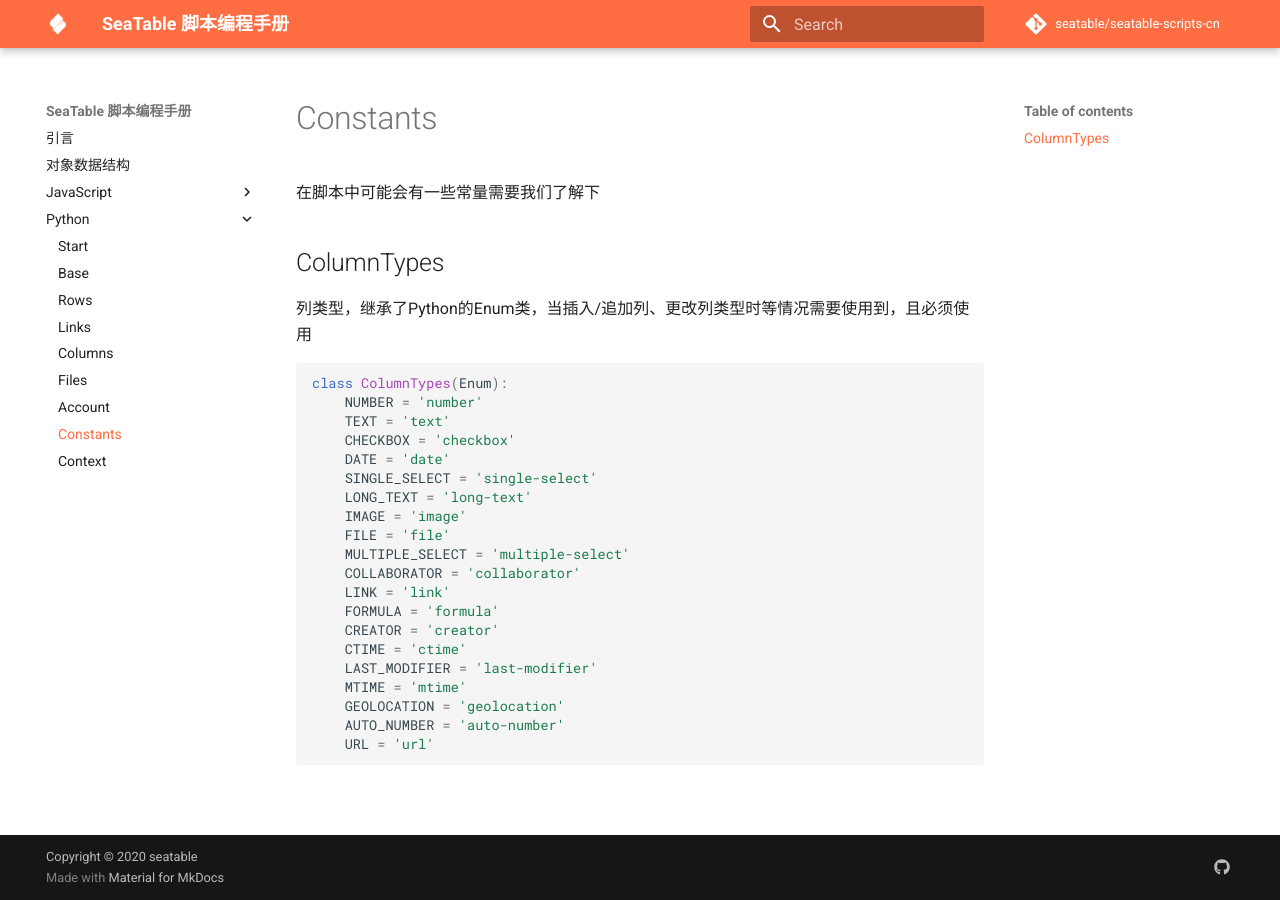
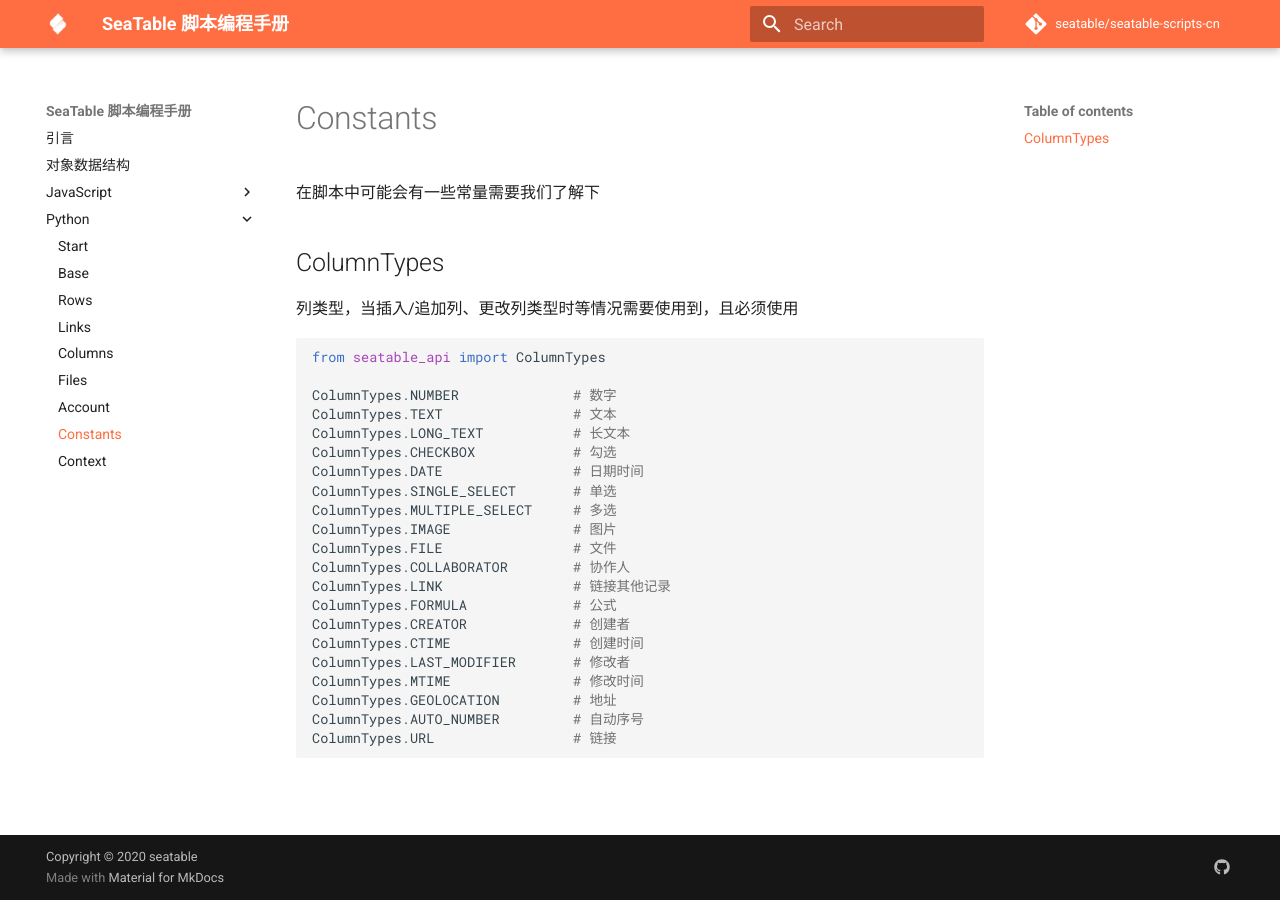
Before and after one commit to seatable/seatable-scripts-cn, an MkDocs documentation site: the page built from manual/python/constants.md, in a window 1280 px wide. Built offline with MkDocs 1.6.1 and Material for MkDocs 9.7.7, drawn with Linux system fonts in a browser that asks for light colours; comment, search, counter and statistics services are not loaded.

Commit message:
update python constants

````diff
--- a/manual/python/constants.md
+++ b/manual/python/constants.md
@@ -4,27 +4,28 @@
 
 ## ColumnTypes
 
-列类型，继承了Python的Enum类，当插入/追加列、更改列类型时等情况需要使用到，且必须使用
+列类型，当插入/追加列、更改列类型时等情况需要使用到，且必须使用
 
 ```python
-class ColumnTypes(Enum):
-    NUMBER = 'number'
-    TEXT = 'text'
-    CHECKBOX = 'checkbox'
-    DATE = 'date'
-    SINGLE_SELECT = 'single-select'
-    LONG_TEXT = 'long-text'
-    IMAGE = 'image'
-    FILE = 'file'
-    MULTIPLE_SELECT = 'multiple-select'
-    COLLABORATOR = 'collaborator'
-    LINK = 'link'
-    FORMULA = 'formula'
-    CREATOR = 'creator'
-    CTIME = 'ctime'
-    LAST_MODIFIER = 'last-modifier'
-    MTIME = 'mtime'
-    GEOLOCATION = 'geolocation'
-    AUTO_NUMBER = 'auto-number'
-    URL = 'url'
+from seatable_api import ColumnTypes
+
+ColumnTypes.NUMBER              # 数字
+ColumnTypes.TEXT                # 文本
+ColumnTypes.LONG_TEXT           # 长文本
+ColumnTypes.CHECKBOX            # 勾选
+ColumnTypes.DATE                # 日期时间
+ColumnTypes.SINGLE_SELECT       # 单选
+ColumnTypes.MULTIPLE_SELECT     # 多选
+ColumnTypes.IMAGE               # 图片
+ColumnTypes.FILE                # 文件
+ColumnTypes.COLLABORATOR        # 协作人
+ColumnTypes.LINK                # 链接其他记录
+ColumnTypes.FORMULA             # 公式
+ColumnTypes.CREATOR             # 创建者
+ColumnTypes.CTIME               # 创建时间
+ColumnTypes.LAST_MODIFIER       # 修改者
+ColumnTypes.MTIME               # 修改时间
+ColumnTypes.GEOLOCATION         # 地址
+ColumnTypes.AUTO_NUMBER         # 自动序号
+ColumnTypes.URL                 # 链接
 ```
````
